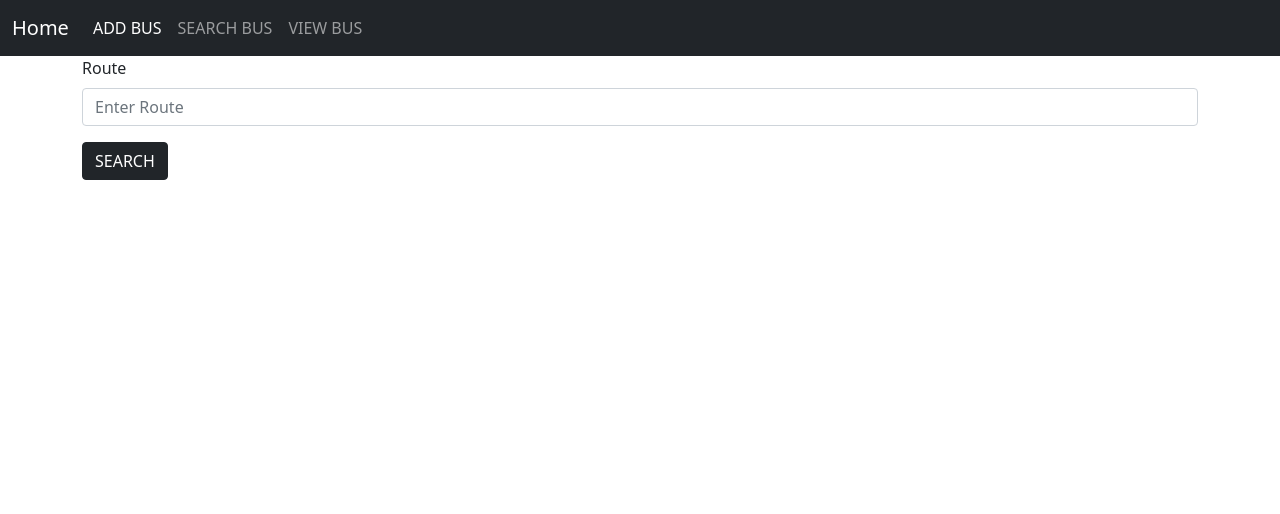
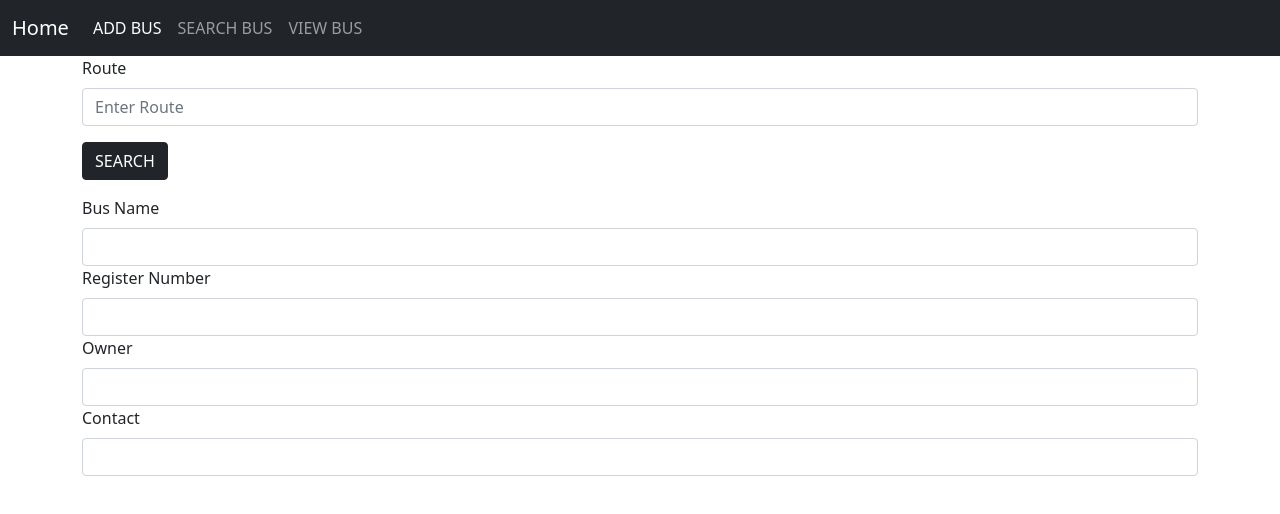
Before and after one commit to anilamurali/Bus-Management-React-app, a React (Create React App) app: page /search in a window 1280 px wide. Shown: the top 514 px of the page. Built offline with nearby package versions, Linux system fonts and the light colour scheme.

Commit message:
Third commit

```diff
--- a/src/Component/Addbus.js
+++ b/src/Component/Addbus.js
@@ -11,6 +11,18 @@ const Addbus = () => {
     const setData=()=>{
         var data={"route":route,"busname":name,"regno":regno,"owner":owner,"contact":contact}
         console.log(data)
+        axios.post("http://localhost:4500/api/addbus",data).then((response)=>{
+            console.log(response.data)
+            if(response.data.status=="success")
+            {
+                alert("Successfully added")
+            }
+            else
+            {
+                alert("Something went wrong")
+            }
+        })
+
 
     }
 
--- a/src/Component/Searchbus.js
+++ b/src/Component/Searchbus.js
@@ -1,11 +1,19 @@
+import axios from 'axios'
 import React, { useState } from 'react'
 import Navbar from './Navbar'
 
 const Searchbus = () => {
     var [route,setRoute]=useState("")
+    var [busData,setBus]=useState([{"busname":"","regno":"","owner":"","contact":""}])
     const searchRoute=()=>{
         var data={"route":route}
         console.log(data)
+        axios.post("http://localhost:4500/api/searchbus",data).then((response)=>{
+            console.log(response.data)
+            setBus(response.data)
+
+        })
+
     }
   return (
     <div>
@@ -22,6 +30,20 @@ const Searchbus = () => {
                 <div class="col col-12 col-sm-12 col-md-12 col-lg-12 col-xl-12 col-xxl-12">
                     <button onClick={searchRoute} class="btn btn-dark">SEARCH</button>
                 </div>
+                {
+                   busData.map((value,key)=>{
+                    return <div class="col col-12 col-sm-12 col-md-12 col-lg-12 col-xl-12 col-xxl-12">
+                    <label for="" class="form-label">Bus Name</label>
+                    <input value={value.busname}  type="text" class="form-control"/>
+                    <label for="" class="form-label">Register Number</label>
+                    <input value={value.regno}  type="text" class="form-control"/>
+                    <label for="" class="form-label">Owner</label>
+                    <input value={value.owner}  type="text" class="form-control"/>
+                    <label for="" class="form-label">Contact</label>
+                    <input value={value.contact}  type="text" class="form-control"/>
+                </div>
+                   })
+                }
             </div>
         </div>
     </div>
--- a/src/Component/Viewbus.js
+++ b/src/Component/Viewbus.js
@@ -1,22 +1,30 @@
-import React from 'react'
+
 import Navbar from './Navbar'
+import axios from 'axios'
+import React, { useState } from 'react'
+
 
 const Viewbus = () => {
-    var viewbus=[{
-        "route":"Pathanamthitta",
-        "busname":"vanad",
-        "busregisterno":"KL25F2020",
-        "owner":"Ravi Thilakan",
-        "contact":"954432333"
-    },
-    {
-        "route":"punaloor",
-        "busname":"Ashi",
-        "busregisterno":"KL25F2520",
-        "owner":"sathyan",
-        "contact":"9544323004"
+    var [viewbus,setView]=useState([])
+    axios.get("http://localhost:4500/api/viewbus").then((response)=>{
+      console.log(response.data)
+      setView(response.data)
+    })
+    const deleteBusApi=(id)=>{
+      var data={"_id":id}
+      console.log(data)
+      axios.post("http://localhost:4500/api/deletebus",data).then((response)=>{
+        if(response.data.status=="success")
+        {
+          alert("Successfully deleted")
+        }
+        else{
+          alert("Error in deletion")
+        }
+      })
+
     }
-]
+
   return (
     <div>
         <Navbar/>
@@ -31,6 +39,7 @@ const Viewbus = () => {
                     <th scope="col">REGISTER NUMBER</th>
                     <th scope="col">OWNER NAME</th>
                     <th scope="col">CONTACT</th>
+                    <th scope="col">DELETE</th>
                   </tr>
                 </thead>
                 <tbody>
@@ -39,10 +48,10 @@ const Viewbus = () => {
                        return <tr>
                              <td>{value.route}</td>
                              <td>{value.busname}</td>
-                             <td>{value.busregisterno}</td>
+                             <td>{value.regno}</td>
                              <td>{value.owner}</td>
                              <td>{value.contact}</td>
-
+                             <td><button onClick={ ()=>{deleteBusApi(value._id)}} className='btn btn-info'>DELETE</button></td>
                         </tr>
                         })}
                 </tbody>
```
